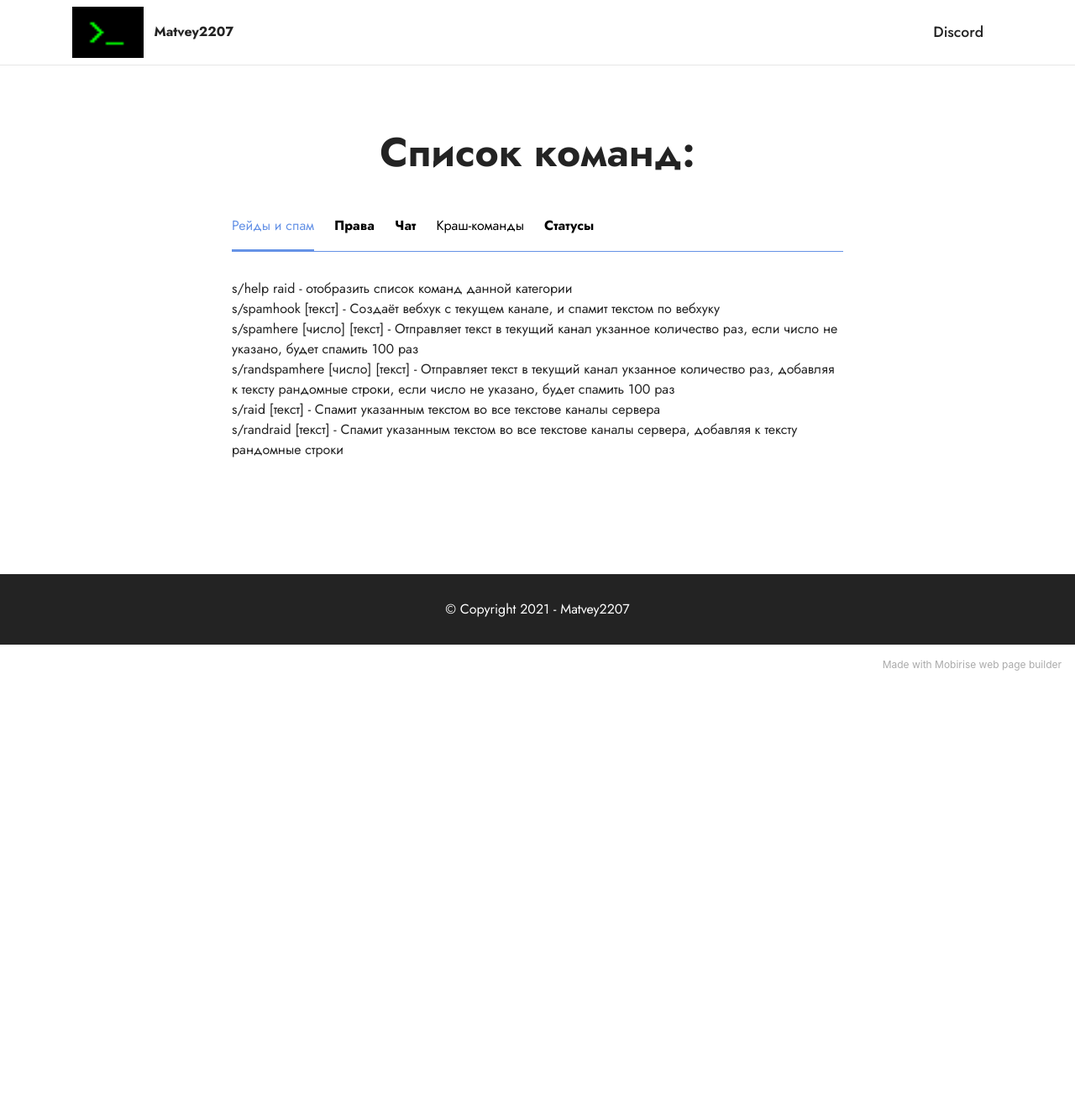
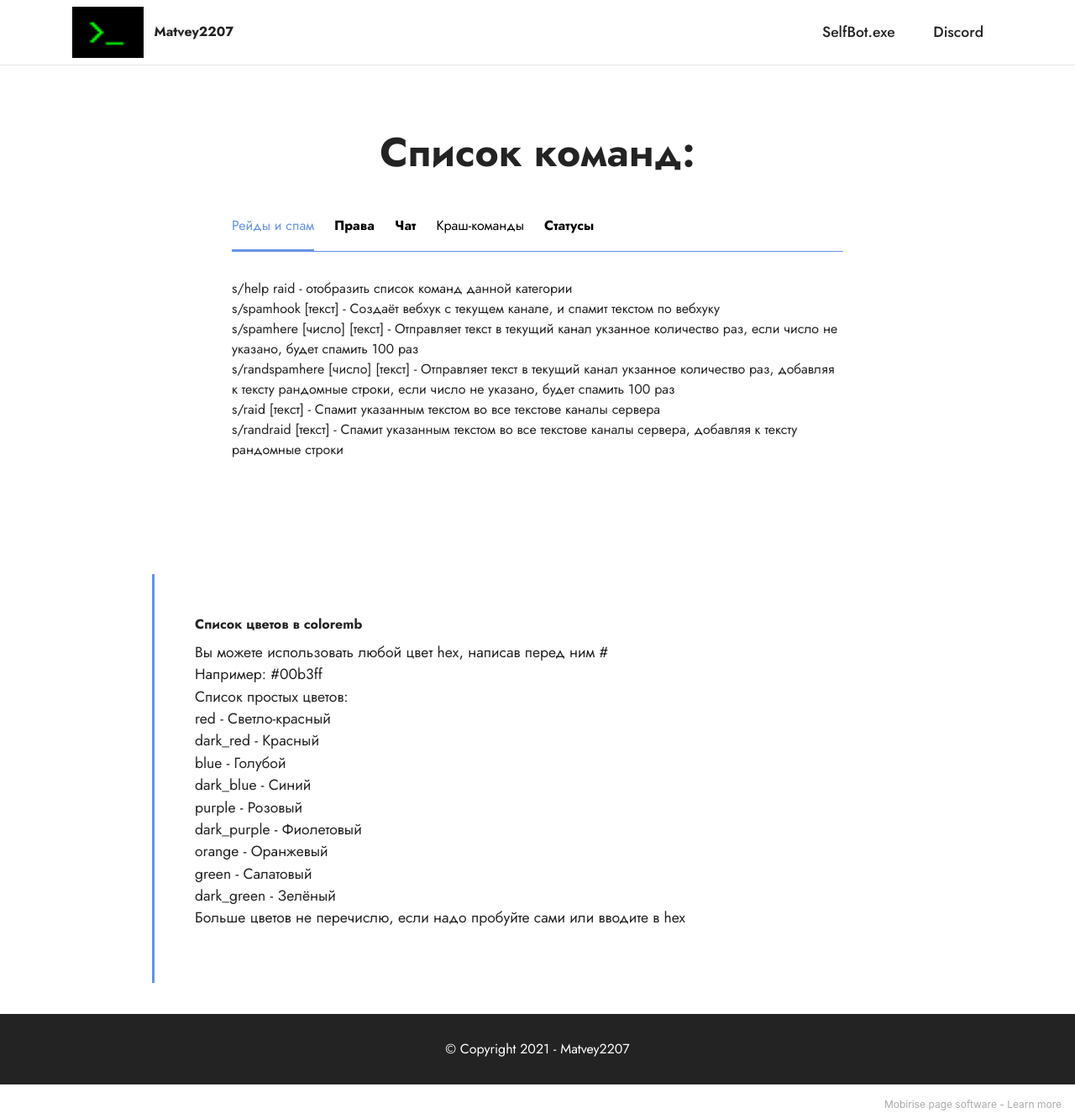
Before and after one commit to 2207-code/2207-code.github.io, a plain HTML site: page selfbot.html in a window 1280 px wide. Shown: the whole page at 84% size. Before the commit the page ends 816 px from the top, so only its background shows below. Drawn offline with Linux system fonts and the light colour scheme.

Commit message:
Add files via upload

```diff
--- a/selfbot.html
+++ b/selfbot.html
@@ -47,7 +47,7 @@
                 </div>
             </button>
             <div class="collapse navbar-collapse" id="navbarSupportedContent">
-                <ul class="navbar-nav nav-dropdown nav-right" data-app-modern-menu="true"><li class="nav-item"><a class="nav-link link text-black text-primary display-4" href="https://discord.gg/9vX6NPw47Y">Discord</a></li></ul>
+                <ul class="navbar-nav nav-dropdown nav-right" data-app-modern-menu="true"><li class="nav-item"><a class="nav-link link text-black text-primary display-4" href="selfbot.html">SelfBot.exe</a></li><li class="nav-item"><a class="nav-link link text-black text-primary display-4" href="https://discord.gg/9vX6NPw47Y">Discord</a></li></ul>
 
 
             </div>
@@ -131,6 +131,19 @@
     </div>
 </section>
 
+<section class="content7 cid-sup05BzImB" id="content7-q">
+
+    <div class="container">
+        <div class="row justify-content-center">
+            <div class="col-12 col-md-10">
+                <blockquote>
+                <h5 class="mbr-section-title mbr-fonts-style mb-2 display-7"><strong>Список цветов в coloremb</strong><strong><br></strong></h5>
+                <p class="mbr-text mbr-fonts-style display-4">Вы можете использовать любой цвет hex, написав перед ним #<br>Например:&nbsp;#00b3ff<br>Список простых цветов:<br>red - Светло-красный<br>dark_red - Красный<br>blue - Голубой<br>dark_blue - Синий<br>purple - Розовый<br>dark_purple - Фиолетовый<br>orange - Оранжевый<br>green - Салатовый<br>dark_green - Зелёный<br>Больше цветов не перечислю, если надо пробуйте сами или вводите в hex</p></blockquote>
+            </div>
+        </div>
+    </div>
+</section>
+
 <section class="footer7 cid-sra9sHfn8M" once="footers" id="footer7-n">
 
 
@@ -145,7 +158,7 @@
             </div>
         </div>
     </div>
-</section><section style="background-color: #fff; font-family: -apple-system, BlinkMacSystemFont, 'Segoe UI', 'Roboto', 'Helvetica Neue', Arial, sans-serif; color:#aaa; font-size:12px; padding: 0; align-items: center; display: flex;"><a href="https://mobirise.site/z" style="flex: 1 1; height: 3rem; padding-left: 1rem;"></a><p style="flex: 0 0 auto; margin:0; padding-right:1rem;">Made with Mobirise <a href="https://mobirise.site/j" style="color:#aaa;">web page</a> builder</p></section><script src="assets/web/assets/jquery/jquery.min.js"></script>  <script src="assets/popper/popper.min.js"></script>  <script src="assets/tether/tether.min.js"></script>  <script src="assets/bootstrap/js/bootstrap.min.js"></script>  <script src="assets/smoothscroll/smooth-scroll.js"></script>  <script src="assets/mbr-tabs/mbr-tabs.js"></script>  <script src="assets/dropdown/js/nav-dropdown.js"></script>  <script src="assets/dropdown/js/navbar-dropdown.js"></script>  <script src="assets/touchswipe/jquery.touch-swipe.min.js"></script>  <script src="assets/theme/js/script.js"></script>
+</section><section style="background-color: #fff; font-family: -apple-system, BlinkMacSystemFont, 'Segoe UI', 'Roboto', 'Helvetica Neue', Arial, sans-serif; color:#aaa; font-size:12px; padding: 0; align-items: center; display: flex;"><a href="https://mobirise.site/s" style="flex: 1 1; height: 3rem; padding-left: 1rem;"></a><p style="flex: 0 0 auto; margin:0; padding-right:1rem;">Mobirise page software - <a href="https://mobirise.site/p" style="color:#aaa;">Learn more</a></p></section><script src="assets/web/assets/jquery/jquery.min.js"></script>  <script src="assets/popper/popper.min.js"></script>  <script src="assets/tether/tether.min.js"></script>  <script src="assets/bootstrap/js/bootstrap.min.js"></script>  <script src="assets/smoothscroll/smooth-scroll.js"></script>  <script src="assets/mbr-tabs/mbr-tabs.js"></script>  <script src="assets/dropdown/js/nav-dropdown.js"></script>  <script src="assets/dropdown/js/navbar-dropdown.js"></script>  <script src="assets/touchswipe/jquery.touch-swipe.min.js"></script>  <script src="assets/theme/js/script.js"></script>
 
 
 </body>
```
